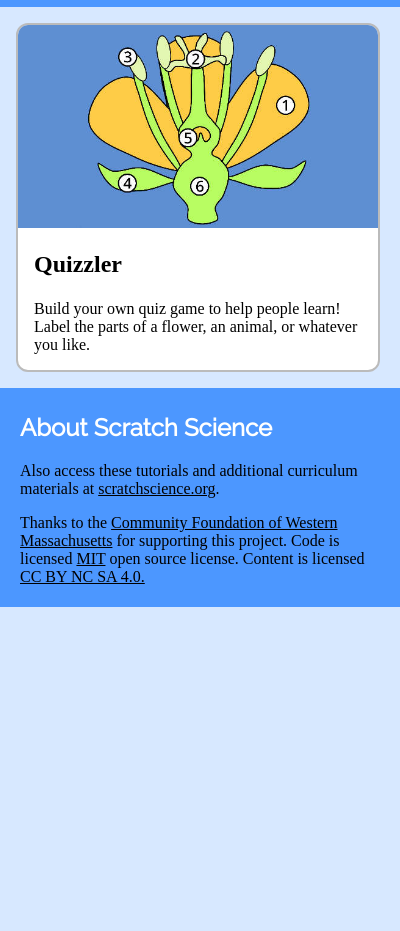
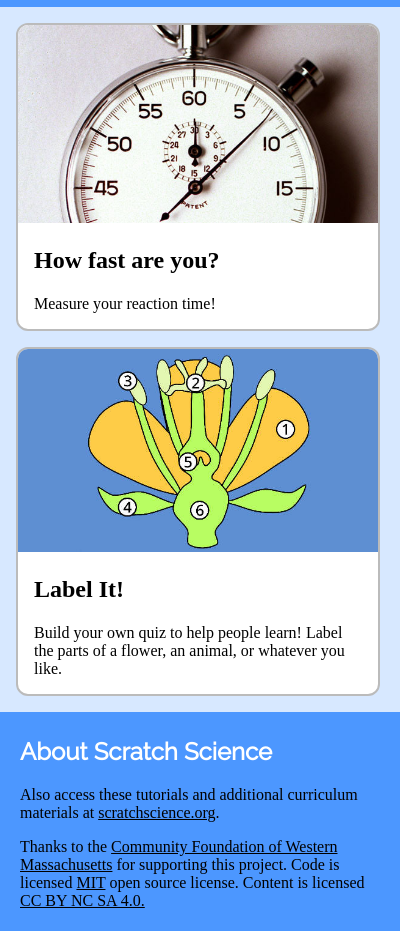
Before and after one commit to holyokecodes/Scratch-Tutorials, a browser extension: page popup.html in a window 400 px wide. Shown: the part 61-992 px from the top of the page. Before the commit the page ends 844 px from the top, so only its background shows below. Drawn offline with Linux system fonts and the light colour scheme.

Commit message:
Add reaction time challenge

```diff
--- a/popup.html
+++ b/popup.html
@@ -64,13 +64,23 @@
         <h1>Scratch Science</h1>
     </div>
 
-    <section id="quizzler" class="tutorial" data-title="Quizzler">
+    <section id="reaction-time" class="tutorial" data-title="Reaction Time">
+      <img src="/images/watch.jpg">
+      <div class="title">
+        <h2>How fast are you?</h2>
+      </div>
+      <div class="description">
+        Measure your reaction time!
+      </div>
+    </section>
+
+    <section id="label-it" class="tutorial" data-title="label-it">
       <img src="/images/flower_anatomy.jpg">
       <div class="title">
-        <h2>Quizzler</h2>
+        <h2>Label It!</h2>
       </div>
       <div class="description">
-        Build your own quiz game to help people learn! Label the parts of a flower, an animal, or whatever you like.
+        Build your own quiz to help people learn! Label the parts of a flower, an animal, or whatever you like.
       </div>
     </section>
 
```
Also changed, not shown: images/watch.jpg (added), manifest.json.
